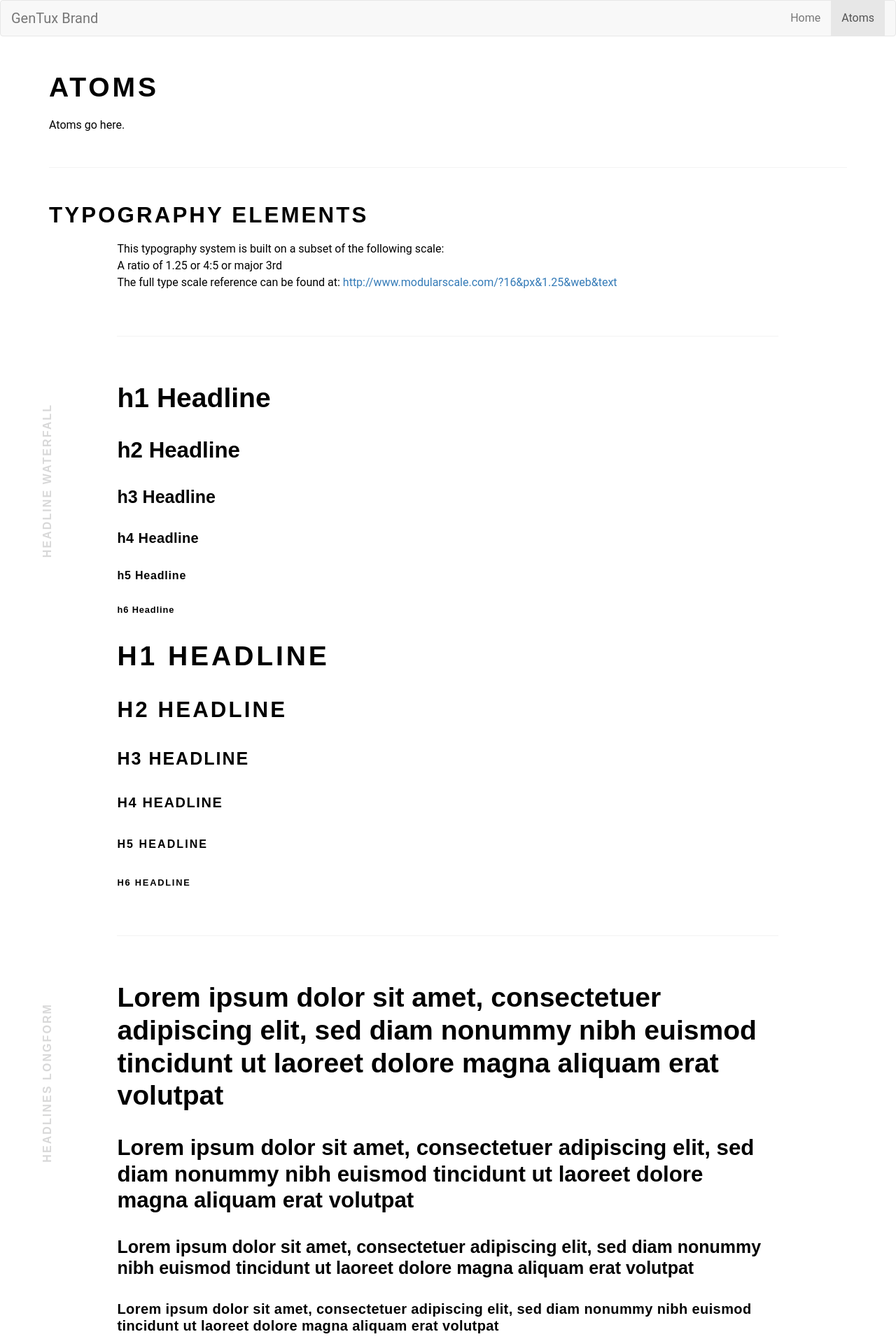
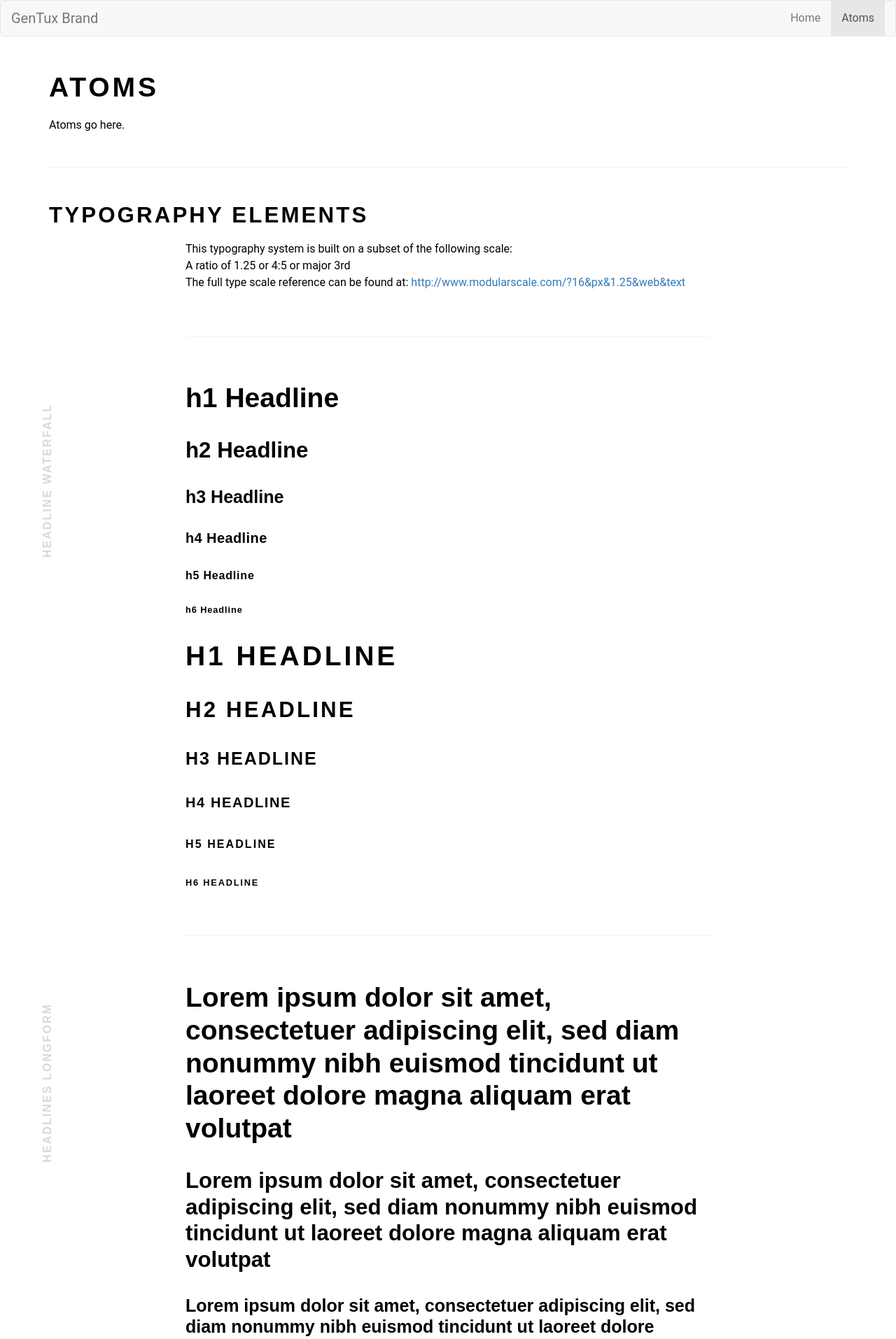
Before and after one commit to generationtux/styleguide, a Jekyll site: the page built from atoms.html, in a window 1280 px wide. Shown: the top 1914 px of the page at 70% size. Built offline with Jekyll 4.4.1, drawn with Linux system fonts in a browser that asks for light colours; comment, search, counter and statistics services are not loaded.

Commit message:
adds new grid layout for lg screens

```diff
--- a/atoms.html
+++ b/atoms.html
@@ -32,7 +32,7 @@
 
 <div class="container type-specimens">
   <div class="row">
-    <div class="col-sm-10 col-sm-offset-1">
+    <div class="col-sm-10 col-sm-offset-1 col-lg-8 col-lg-offset-2">
       <p>
         This typography system is built on a subset of the following scale:
         <br> A ratio of 1.25 or 4:5 or major 3rd
@@ -51,7 +51,7 @@
 
 <div class="container type-specimens">
   <div class="row">
-    <div class="col-sm-10 col-sm-offset-1">
+    <div class="col-sm-10 col-sm-offset-1 col-lg-8 col-lg-offset-2">
 
 
 
@@ -78,7 +78,7 @@
     </div></div></div>
     <div class="container type-specimens">
   <div class="row">
-    <div class="col-sm-10 col-sm-offset-1">
+    <div class="col-sm-10 col-sm-offset-1 col-lg-8 col-lg-offset-2">
       <h1 class="vspace-xs-btm-lg">Lorem ipsum dolor sit amet, consectetuer adipiscing elit, sed diam nonummy nibh euismod tincidunt ut laoreet dolore magna aliquam erat volutpat</h1>
       <h2 class="vspace-xs-top-lg vspace-xs-btm-lg">Lorem ipsum dolor sit amet, consectetuer adipiscing elit, sed diam nonummy nibh euismod tincidunt ut laoreet dolore magna aliquam erat volutpat</h2>
       <h3 class="vspace-xs-top-lg vspace-xs-btm-lg">Lorem ipsum dolor sit amet, consectetuer adipiscing elit, sed diam nonummy nibh euismod tincidunt ut laoreet dolore magna aliquam erat volutpat</h3>
@@ -101,7 +101,7 @@
     </div></div></div>
     <div class="container type-specimens">
   <div class="row">
-    <div class="col-sm-10 col-sm-offset-1">
+    <div class="col-sm-10 col-sm-offset-1 col-lg-8 col-lg-offset-2">
       <p>
         Lorem ipsum dolor sit amet, consectetuer adipiscing elit, sed diam nonummy nibh euismod tincidunt ut laoreet dolore magna aliquam erat volutpat. Ut wisi enim ad minim veniam, quis nostrud exerci tation ullamcorper suscipit lobortis nisl ut aliquip ex
         ea commodo consequat. Duis autem vel eum iriure dolor in hendrerit in vulputate velit esse molestie consequat, vel illum dolore eu feugiat nulla facilisis at vero eros et accumsan et iusto odio dignissim qui blandit praesent luptatum zzril delenit
@@ -150,7 +150,7 @@
 <div class="container container-buffer">
 
   <div class="row">
-    <div class="col-sm-10 col-sm-offset-1 body-copy">
+    <div class="col-sm-10 col-sm-offset-1 col-lg-8 col-lg-offset-2 body-copy">
       <h1 class="uppercase copy vspace-xs-top-clear">Our Story - Page Title</h1>
       <h2 class="copy uppercase">Section Title - Headline Level&nbsp;Two</h2>
       <p>
```
